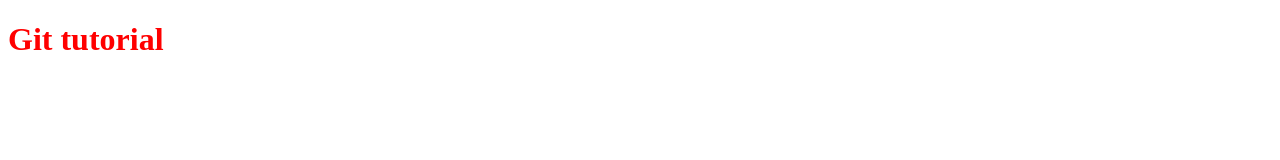
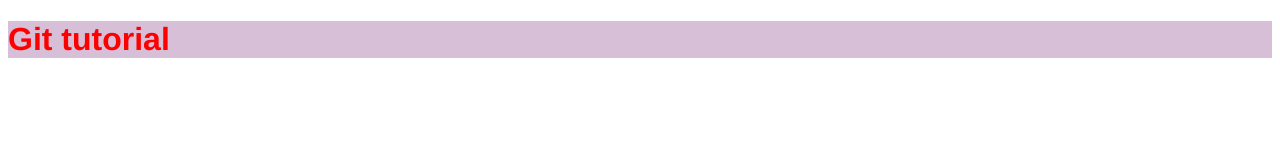
Before and after one commit to deepak039543/Github-tutorial, a plain HTML site: page index.html in a window 1280 px wide. Drawn offline with Linux system fonts and the light colour scheme.

Commit message:
modify the style.css

```diff
--- a/style.css
+++ b/style.css
@@ -1,3 +1,5 @@
 h1{
     color: red;
+    background-color: thistle;
+    font-family: 'Franklin Gothic Medium', 'Arial Narrow', Arial, sans-serif;
 }
```
